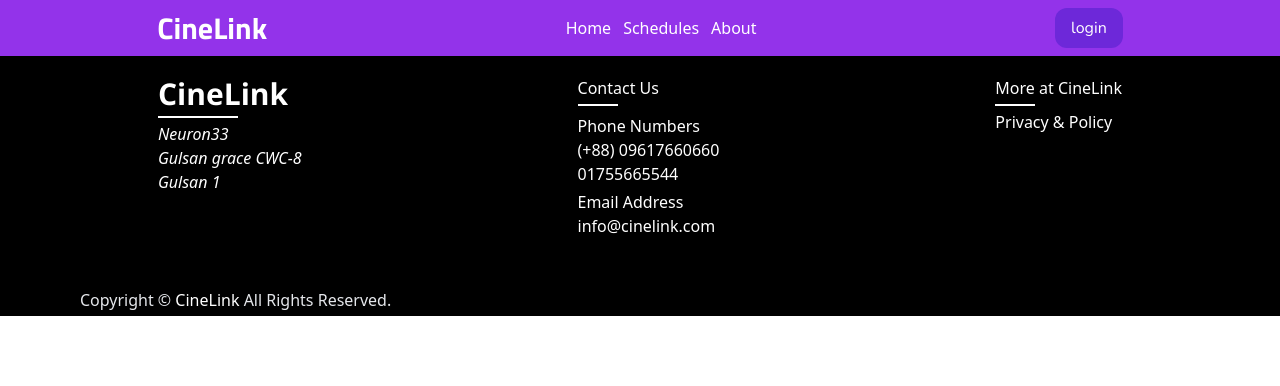
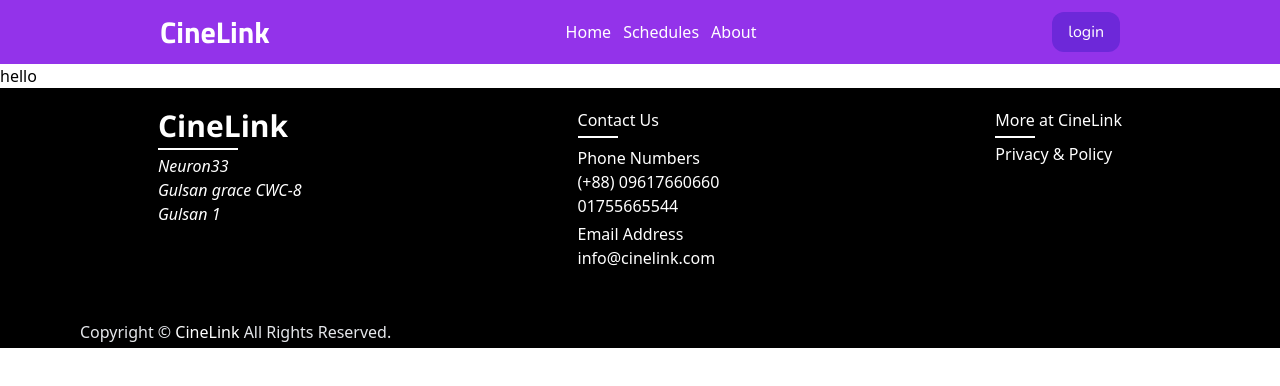
Before and after one commit to Praptomark/CineLinkFrontend, a SvelteKit app: page / in a window 1280 px wide. Shown: the top 386 px of the page. Built offline with nearby package versions, Linux system fonts and the light colour scheme.

Commit message:
fixed the nav bar and added scroll smooth

```diff
--- a/src/app.html
+++ b/src/app.html
@@ -1,12 +1,12 @@
 <!doctype html>
-<html lang="en">
+<html lang="en" class="scroll-smooth">
 	<head>
 		<meta charset="utf-8" />
 		<link rel="icon" href="%sveltekit.assets%/favicon.png" />
 		<meta name="viewport" content="width=device-width, initial-scale=1" />
 		%sveltekit.head%
 	</head>
-	<body data-sveltekit-preload-data="hover">
+	<body data-sveltekit-preload-data="hover" class="mt-[4rem]">
 		<div style="display: contents">%sveltekit.body%</div>
 	</body>
 </html>
--- a/src/routes/+layout.svelte
+++ b/src/routes/+layout.svelte
@@ -8,7 +8,7 @@
     authenticated.subscribe(authen => is_Authenticated = authen)
 </script>
 
-<nav class="flex items-center justify-around bg-purple-600 text-white p-2">
+<nav class="fixed w-full flex items-center justify-around bg-purple-600 text-white p-3 -mt-[4rem]">
     <h1 class="font-titilliumweb text-3xl font-bold cursor-default">CineLink</h1>
     <ul class="flex items-center justify-around gap-3 font-medium">
         <li><a class="hover:underline hover:underline-offset-4 active:no-underline" href="/">Home</a></li>
--- a/src/routes/+page.svelte
+++ b/src/routes/+page.svelte
@@ -0,0 +1 @@
+<h1>hello</h1>
```
